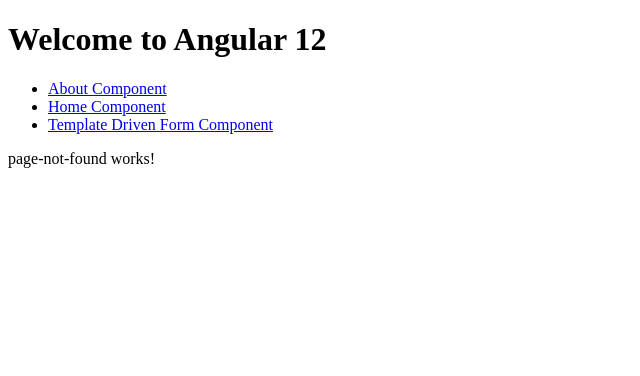
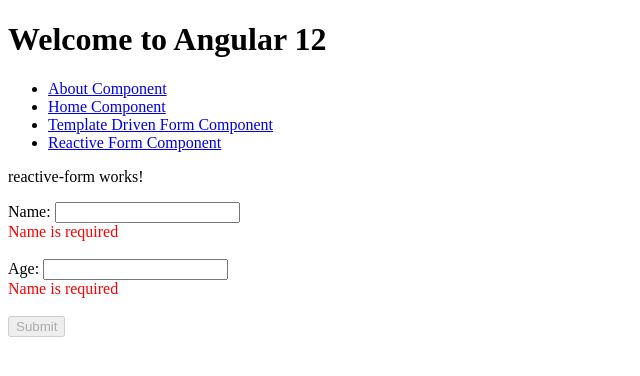
Before and after one commit to luule208/Angular12, an Angular app: page /reactiveform in a window 1280 px wide. Shown: the top 376 px of the page, without its empty margins (0-640 px from the left). Built offline with nearby package versions, Linux system fonts and the light colour scheme.

Commit message:
update code

```diff
--- a/src/app/app-routing.module.ts
+++ b/src/app/app-routing.module.ts
@@ -3,12 +3,14 @@
 import { AboutComponent } from './about/about.component';
 import { HomeComponent } from './home/home.component';
 import { PageNotFoundComponent } from './page-not-found/page-not-found.component';
+import { ReactiveFormComponent } from './reactive-form/reactive-form.component';
 import { TemplateDrivenFormComponent } from './template-driven-form/template-driven-form.component';
 
 const routes: Routes = [
   { path: 'about', component: AboutComponent },
   { path: 'home', component: HomeComponent },
   { path: 'templateform', component: TemplateDrivenFormComponent },
+  { path: 'reactiveform', component: ReactiveFormComponent },
   { path: '**', component: PageNotFoundComponent },
 ];
 
--- a/src/app/app.component.html
+++ b/src/app/app.component.html
@@ -8,7 +8,12 @@
             <a routerLink="/home" routerLinkActive="active" ariaCurrentWhenActive="page">Home Component</a>
         </li>
         <li>
-            <a routerLink="/templateform" routerLinkActive="active" ariaCurrentWhenActive="page">Template Driven Form Component</a>
+            <a routerLink="/templateform" routerLinkActive="active" ariaCurrentWhenActive="page">Template Driven Form
+                Component</a>
+        </li>
+        <li>
+            <a routerLink="/reactiveform" routerLinkActive="active" ariaCurrentWhenActive="page">Reactive Form
+                Component</a>
         </li>
     </ul>
 </nav>
--- /dev/null
+++ b/src/app/reactive-form/reactive-form.component.html
@@ -0,0 +1,16 @@
+<p>reactive-form works!</p>
+<form [formGroup]="formData2" (ngSubmit)="onSubmit()">
+    <label>Name: <input type="text" formControlName="userName" />
+        <div *ngIf="!formData2.get('userName')?.valid" style="color: red">
+            Name is required
+        </div>
+    </label>
+    <br>
+    <label>Age: <input type="text" formControlName="age" />
+        <div *ngIf="!formData2.get('age')?.valid" style="color: red">
+            Name is required
+        </div>
+    </label>
+    <br>
+    <button type="submit" [disabled]="!formData2.valid">Submit</button>
+</form>
--- /dev/null
+++ b/src/app/reactive-form/reactive-form.component.ts
@@ -0,0 +1,34 @@
+import { Component, OnInit } from '@angular/core';
+import {
+  FormBuilder,
+  FormControl,
+  FormGroup,
+  Validators,
+} from '@angular/forms';
+import { CommonService } from '../Services/common.service';
+
+@Component({
+  selector: 'app-reactive-form',
+  templateUrl: './reactive-form.component.html',
+  styleUrls: ['./reactive-form.component.scss'],
+})
+export class ReactiveFormComponent implements OnInit {
+  // public formData: FormGroup = new FormGroup({
+  //   userName: new FormControl(''),
+  //   age: new FormControl(''),
+  // });
+  public formData2 = this.formBuilder.group({
+    userName: ['', Validators.required],
+    age: ['', Validators.required],
+  });
+  constructor(
+    private common: CommonService,
+    private formBuilder: FormBuilder
+  ) {}
+
+  ngOnInit(): void {}
+  public onSubmit(): void {
+    console.log('Reactive Form: ', this.formData2.value);
+    this.common.submitData(this.formData2.value);
+  }
+}
```
Also changed, not shown: src/app/app.module.ts (+7 -9 lines), src/app/reactive-form/reactive-form.component.scss (added), 1 other file (tests, documents, lock files or other folders).
